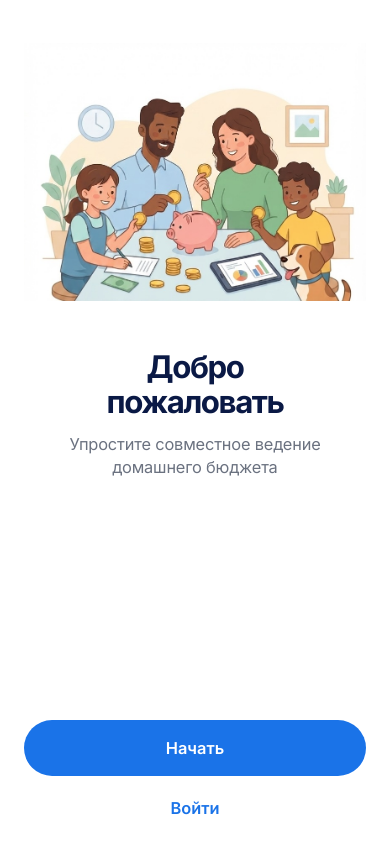
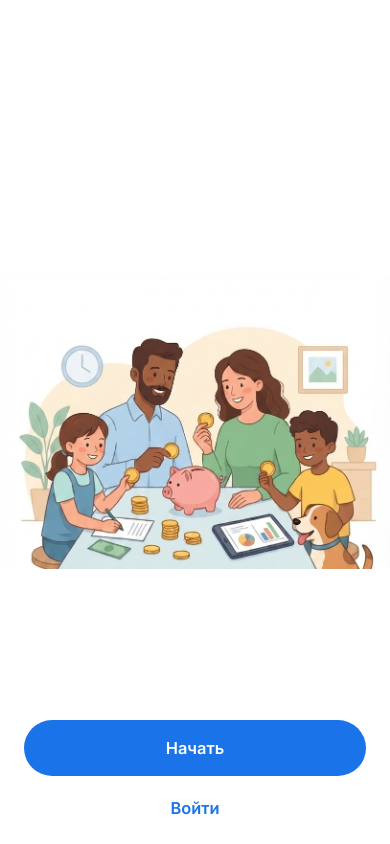
Before and after one commit to samusevvadim24-sys/fintrack, a Next.js app: page / in a window 390 px wide. Built offline with nearby package versions, Linux system fonts and the light colour scheme.

Commit message:
Use cropped welcome image with responsive fill layout

```diff
--- a/app/page.tsx
+++ b/app/page.tsx
@@ -8,8 +8,7 @@ export default function WelcomePage() {
           <Image
             src="/images/welcome.jpg"
             alt="Иллюстрация совместного управления семейным бюджетом"
-            width={400}
-            height={320}
+            fill
             priority
             sizes="(max-width: 599px) 90vw, 400px"
           />
```
